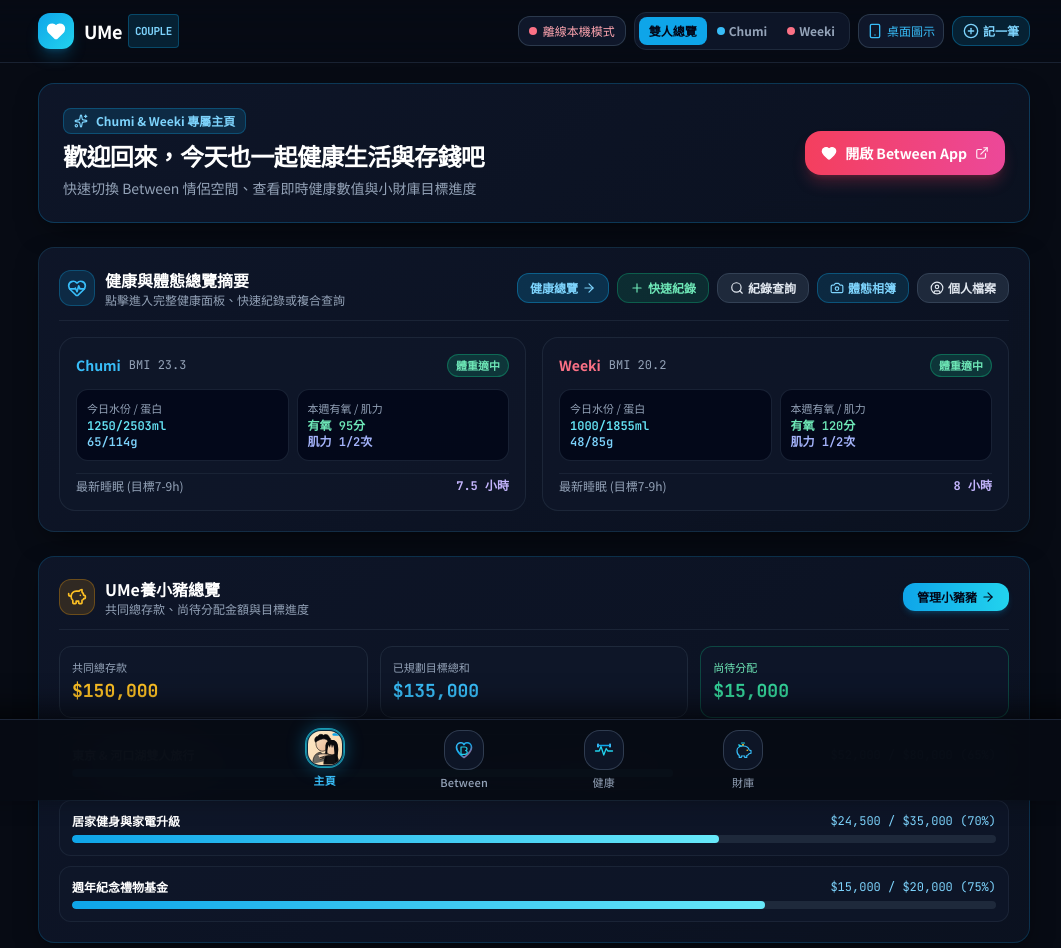
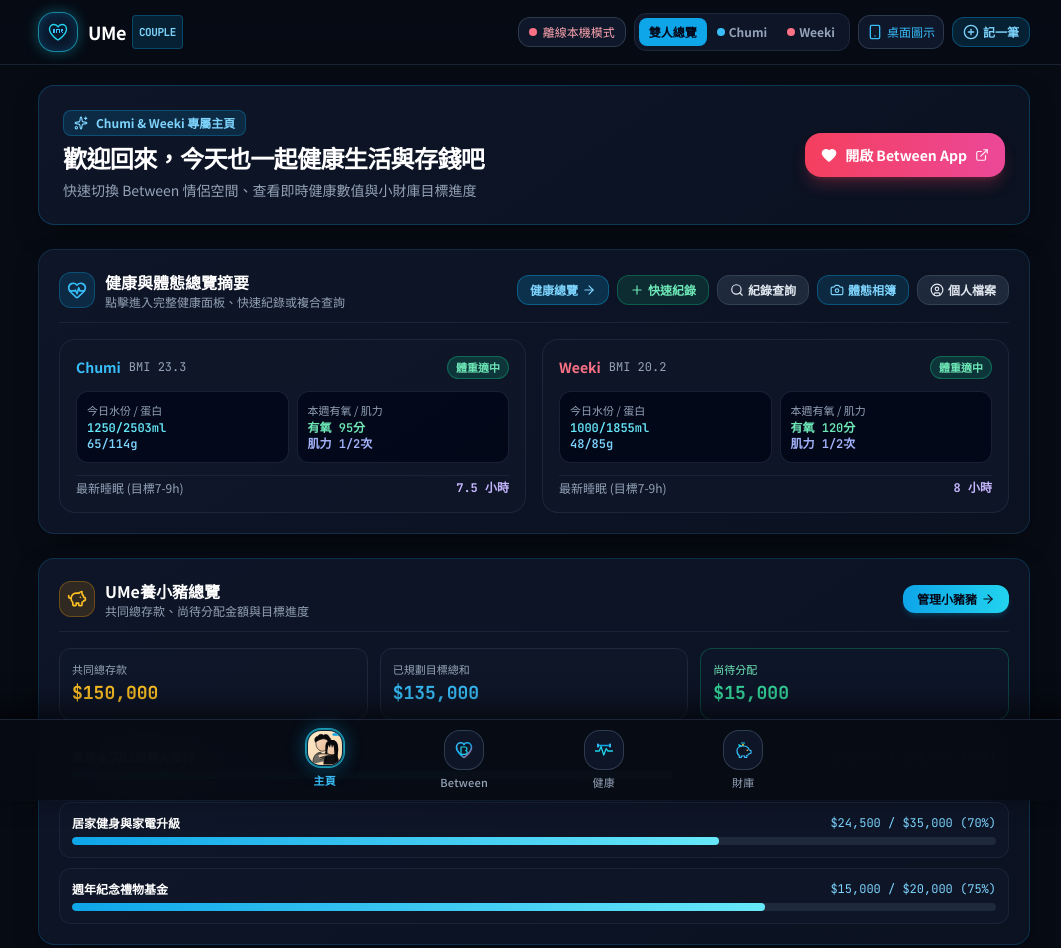
Before and after one commit to missxsuzybeebee/life-tracker, a plain HTML site: page index.html in a window 1280 px wide. Shown: the whole page, without its empty margins (106-1167 px from the left). Drawn offline with nearby package versions, Linux system fonts and the light colour scheme.

Commit message:
Update index.html

```diff
--- a/index.html
+++ b/index.html
@@ -158,8 +158,27 @@
     <div class="max-w-5xl mx-auto px-4 py-3 flex flex-wrap items-center justify-between gap-2">
       <!-- Brand -->
       <div class="flex items-center gap-2.5">
-        <div class="w-9 h-9 rounded-xl bg-gradient-to-br from-sky-500 to-cyan-400 flex items-center justify-center shadow-lg shadow-sky-500/25">
-          <i data-lucide="heart" class="w-5 h-5 text-white fill-current"></i>
+        <div class="w-10 h-10 rounded-2xl bg-gradient-to-br from-[#0B1B33] to-[#0A1628] border border-cyan-400/60 flex items-center justify-center shadow-[0_0_14px_rgba(34,211,238,0.35),inset_0_0_10px_rgba(14,165,233,0.25)]">
+          <svg viewBox="0 0 48 48" class="w-6 h-6" aria-hidden="true">
+            <path d="M24 40 C24 40 7 29.5 7 18 C7 12.6 11.2 9 16 9 C19.5 9 22.4 10.8 24 13.6 C25.6 10.8 28.5 9 32 9 C36.8 9 41 12.6 41 18 C41 29.5 24 40 24 40 Z" fill="none" stroke="#22D3EE" stroke-width="2.8" stroke-linejoin="round" stroke-linecap="round"/>
+            <g fill="#38BDF8" shape-rendering="crispEdges">
+              <rect x="13.6" y="17.2" width="1.7" height="1.7"/><rect x="16.8" y="17.2" width="1.7" height="1.7"/>
+              <rect x="13.6" y="18.8" width="1.7" height="1.7"/><rect x="16.8" y="18.8" width="1.7" height="1.7"/>
+              <rect x="13.6" y="20.4" width="1.7" height="1.7"/><rect x="16.8" y="20.4" width="1.7" height="1.7"/>
+              <rect x="13.6" y="22" width="1.7" height="1.7"/><rect x="16.8" y="22" width="1.7" height="1.7"/>
+              <rect x="13.6" y="23.6" width="1.7" height="1.7"/><rect x="15.2" y="23.6" width="1.7" height="1.7"/><rect x="16.8" y="23.6" width="1.7" height="1.7"/>
+              <rect x="20" y="17.2" width="1.7" height="1.7"/><rect x="26.4" y="17.2" width="1.7" height="1.7"/>
+              <rect x="20" y="18.8" width="1.7" height="1.7"/><rect x="21.6" y="18.8" width="1.7" height="1.7"/><rect x="24.8" y="18.8" width="1.7" height="1.7"/><rect x="26.4" y="18.8" width="1.7" height="1.7"/>
+              <rect x="20" y="20.4" width="1.7" height="1.7"/><rect x="23.2" y="20.4" width="1.7" height="1.7"/><rect x="26.4" y="20.4" width="1.7" height="1.7"/>
+              <rect x="20" y="22" width="1.7" height="1.7"/><rect x="26.4" y="22" width="1.7" height="1.7"/>
+              <rect x="20" y="23.6" width="1.7" height="1.7"/><rect x="26.4" y="23.6" width="1.7" height="1.7"/>
+              <rect x="31.2" y="17.2" width="1.7" height="1.7"/><rect x="32.8" y="17.2" width="1.7" height="1.7"/>
+              <rect x="29.6" y="18.8" width="1.7" height="1.7"/><rect x="32.8" y="18.8" width="1.7" height="1.7"/>
+              <rect x="29.6" y="20.4" width="1.7" height="1.7"/><rect x="31.2" y="20.4" width="1.7" height="1.7"/><rect x="32.8" y="20.4" width="1.7" height="1.7"/>
+              <rect x="29.6" y="22" width="1.7" height="1.7"/>
+              <rect x="31.2" y="23.6" width="1.7" height="1.7"/><rect x="32.8" y="23.6" width="1.7" height="1.7"/>
+            </g>
+          </svg>
         </div>
         <div>
           <h1 class="text-base sm:text-lg font-bold tracking-tight text-white leading-tight flex items-center gap-1.5">
```
